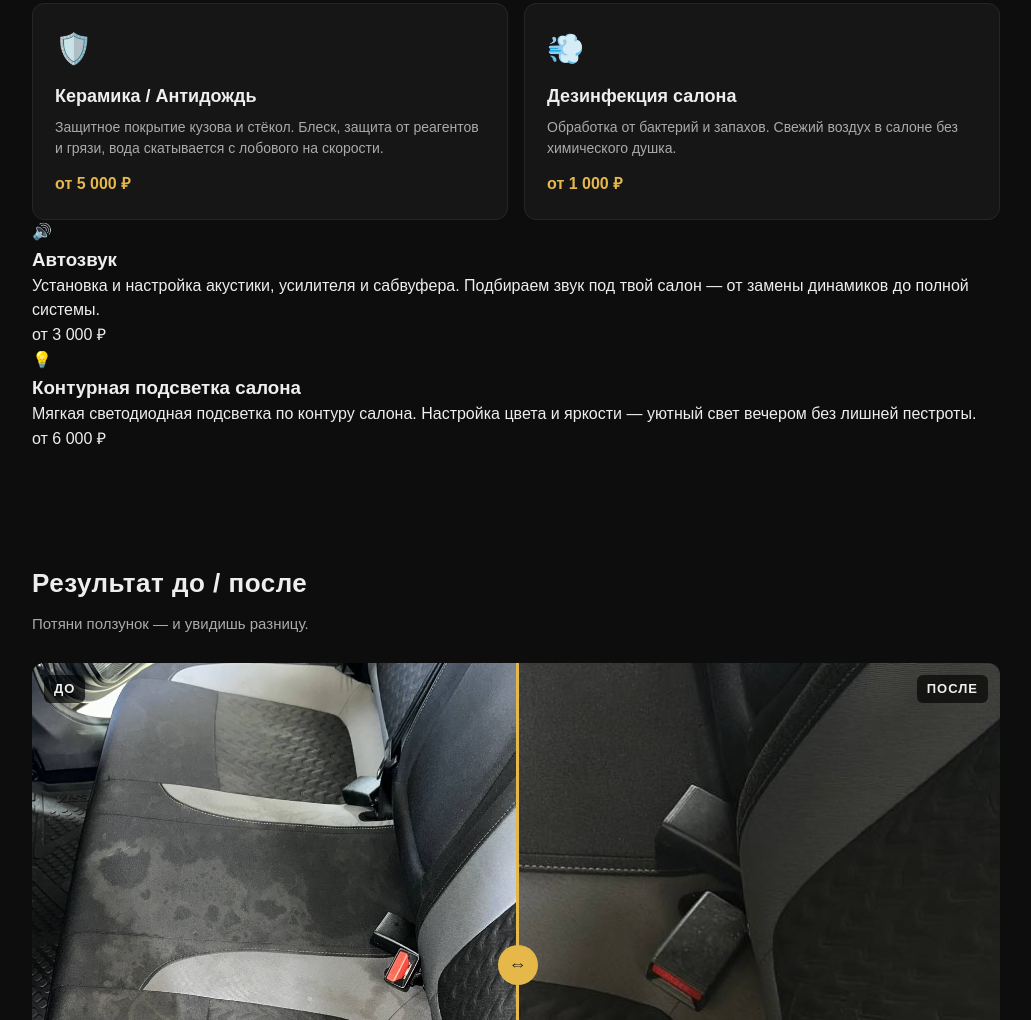
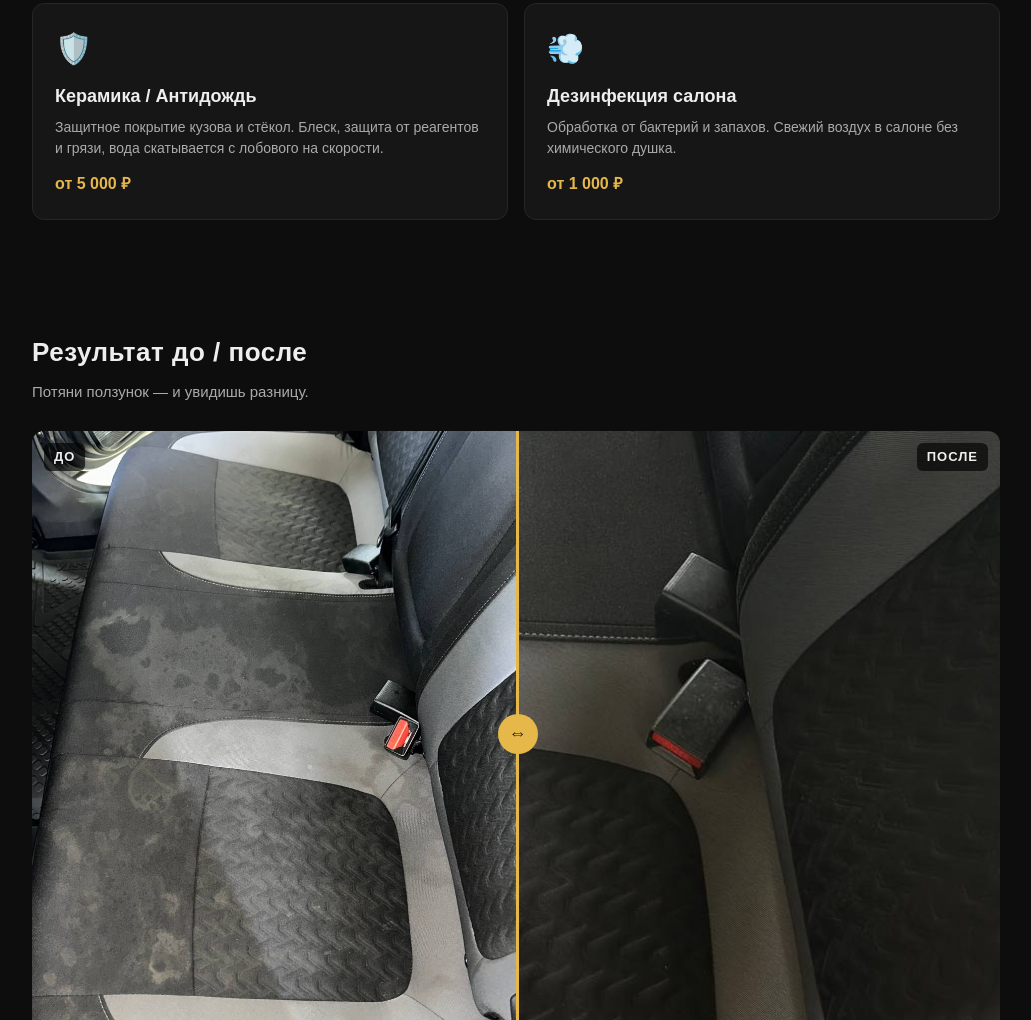
Before and after one commit to AlexeyOILTeb/indetail.github.io, a plain HTML site: page index.html in a window 1280 px wide. Shown: the part 804-1824 px from the top of the page, without its empty margins (124-1155 px from the left). Drawn offline with Linux system fonts and the light colour scheme.

Commit message:
Add files via upload

```diff
--- a/index.html
+++ b/index.html
@@ -185,18 +185,6 @@
     <div class="card"><div class="ic">🛡️</div><h3>Керамика / Антидождь</h3><p>Защитное покрытие кузова и стёкол. Блеск, защита от реагентов и грязи, вода скатывается с лобового на скорости.</p><span class="price">от 5 000 ₽</span></div>
     <div class="card"><div class="ic">💨</div><h3>Дезинфекция салона</h3><p>Обработка от бактерий и запахов. Свежий воздух в салоне без химического душка.</p><span class="price">от 1 000 ₽</span></div>
   </div>
-  <div class="service-card">
-  <div class="service-icon">🔊</div>
-  <h3>Автозвук</h3>
-  <p>Установка и настройка акустики, усилителя и сабвуфера. Подбираем звук под твой салон — от замены динамиков до полной системы.</p>
-  <div class="service-price">от 3 000 ₽</div>
-</div>
-<div class="service-card">
-  <div class="service-icon">💡</div>
-  <h3>Контурная подсветка салона</h3>
-  <p>Мягкая светодиодная подсветка по контуру салона. Настройка цвета и яркости — уютный свет вечером без лишней пестроты.</p>
-  <div class="service-price">от 6 000 ₽</div>
-</div>
 </section>
 
 <section id="baSection">
```
